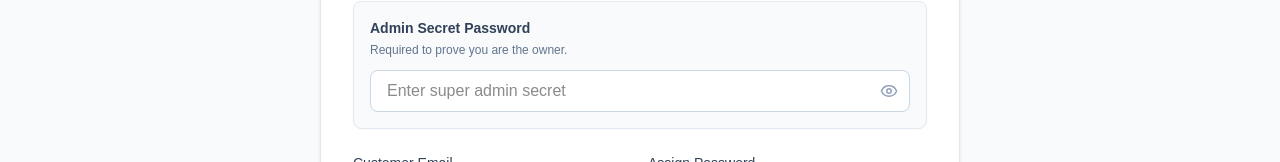
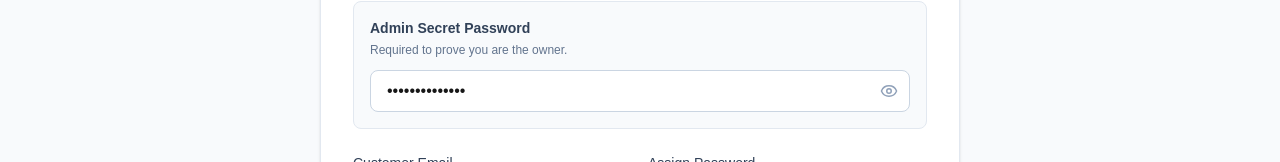
Before and after one commit to subratbiswal016-spec/reviewMitra_backend, a Next.js app: page /super-admin in a window 1280 px wide. Shown: the part 248-410 px from the top of the page. Built offline with nearby package versions, Linux system fonts and the light colour scheme.

Commit message:
Autofill super admin password

```diff
--- a/src/app/super-admin/page.tsx
+++ b/src/app/super-admin/page.tsx
@@ -5,7 +5,7 @@ import Link from "next/link";
 import { Users, UserPlus, LogOut, Eye, EyeOff } from "lucide-react";
 
 export default function SuperAdminPage() {
-  const [adminSecret, setAdminSecret] = useState("");
+  const [adminSecret, setAdminSecret] = useState("supersecret123");
   const [showSecret, setShowSecret] = useState(false);
   const [email, setEmail] = useState("");
   const [password, setPassword] = useState("");
```
